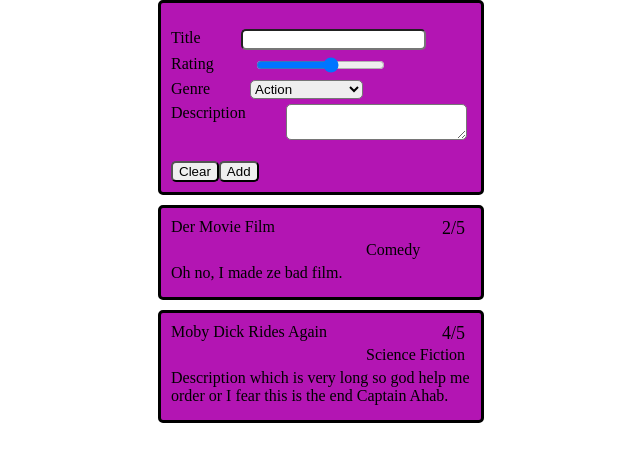
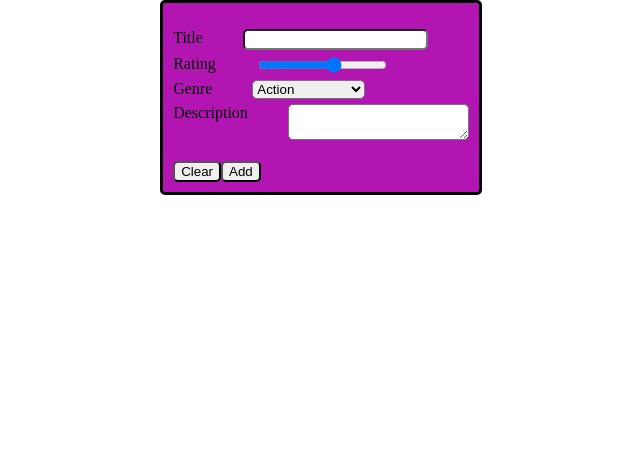
Before and after one commit to KerrikTheCleric/movie-cards, a React (Vite) app: page / in a window 1280 px wide. Shown: the top 462 px of the page, without its empty margins (319-959 px from the left). Built offline with nearby package versions, Linux system fonts and the light colour scheme.

Commit message:
Dynamic addition of movie cards

```diff
--- a/src/App.tsx
+++ b/src/App.tsx
@@ -1,14 +1,13 @@
 import { ReactElement } from "react";
 import AddMovie from "./components/AddMovie";
-import MovieCard from "./components/MovieCard";
+//import MovieCard from "./components/MovieCard";
 
 export function App(): ReactElement {
   return (
     <>
       <AddMovie/>
-      <MovieCard title="Der Movie Film" genre="Comedy" rating="2" description="Oh no, I made ze bad film."/>
-      <MovieCard title="Moby Dick Rides Again" genre="Science Fiction" rating="4" description="Description which is very long so god help me order or I fear this is the end Captain Ahab."/>
-
+      {/* <MovieCard title="Der Movie Film" genre="Comedy" rating="2" description="Oh no, I made ze bad film."/>
+      <MovieCard title="Moby Dick Rides Again" genre="Science Fiction" rating="4" description="Description which is very long so god help me order this text or I fear this is the end Captain Ahab."/> */}
     </>
   );
 }
--- a/src/components/AddMovie.css
+++ b/src/components/AddMovie.css
@@ -23,8 +23,3 @@
 .roundedComponent{
     border-radius: 5px;
 }
-
-/* .inputLabel{
-    float: left;
-    margin-left: 5px;
-} */
--- a/src/components/AddMovie.tsx
+++ b/src/components/AddMovie.tsx
@@ -1,6 +1,8 @@
 import { ReactElement } from "react";
 import { useState } from 'react';
+import MovieCard from "./MovieCard";
 
+let nextKey = 0;
 
 import "./AddMovie.css";
 
@@ -10,7 +12,7 @@ export default function AddMovie(): ReactElement {
     const [ratingInputValue, setRatingInputValue] = useState('3');
     const [genreInputValue, setGenreInputValue] = useState('Action');
     const [descriptionInputValue, setDescriptionInputValue] = useState('');
-
+    const [movieCards, setMovieCards] = useState<JSX.Element[]>([]);
 
     const handleTitleInputChange = (event: any) => {
         setTitleInputValue(event.target.value);
@@ -30,23 +32,28 @@ export default function AddMovie(): ReactElement {
 
     function addButtonEvent() {
 
-        const movieCard = {
+        const movieCardData = {
             title:  titleInputValue,
             rating: ratingInputValue,
             genre: genreInputValue,
             description: descriptionInputValue
            };
 
-        console.log(movieCard);
+        console.log(movieCardData);
+        let newMovieCard = <MovieCard key={nextKey++} title={movieCardData.title}
+            genre={movieCardData.genre} rating={movieCardData.rating}
+            description={movieCardData.description} />
+        setMovieCards([...movieCards, newMovieCard]);
       }
 
     return (
+        <div>
             <section className="addMovieMainSection roundedComponent">
                 <form action="">
                     <ul className="addMovieComponentList">
                         <li className="addMovieComponentListItem">
                             <label htmlFor="titleInput">Title</label>
-                        <input className="roundedComponent" type="text" name="" id="titleInput" value={titleInputValue} onChange={handleTitleInputChange}/>
+                            <input className="roundedComponent" type="text" name="" id="titleInput" value={titleInputValue} onChange={handleTitleInputChange} />
                         </li>
                         <li className="addMovieComponentListItem">
                             <label htmlFor="ratingInput">Rating</label>
@@ -75,11 +82,12 @@ export default function AddMovie(): ReactElement {
                             <label htmlFor="descriptionInput">Description</label>
                             <textarea className="roundedComponent" name="" id="descriptionInput" value={descriptionInputValue} onChange={handleDescriptionInputChange}></textarea>
                         </li>
-
                     </ul>
                     <button className="roundedComponent">Clear</button>
                     <button className="roundedComponent" type="button" onClick={() => addButtonEvent()}> Add </button>
                 </form>
             </section>
+            {movieCards}
+        </div>
     )
 }
```
Also changed, not shown: src/components/MovieCard.css (+0 -35 lines), src/components/MovieCard.tsx (+1 -29 lines). Lines whose indentation alone changed are shown as unchanged.
